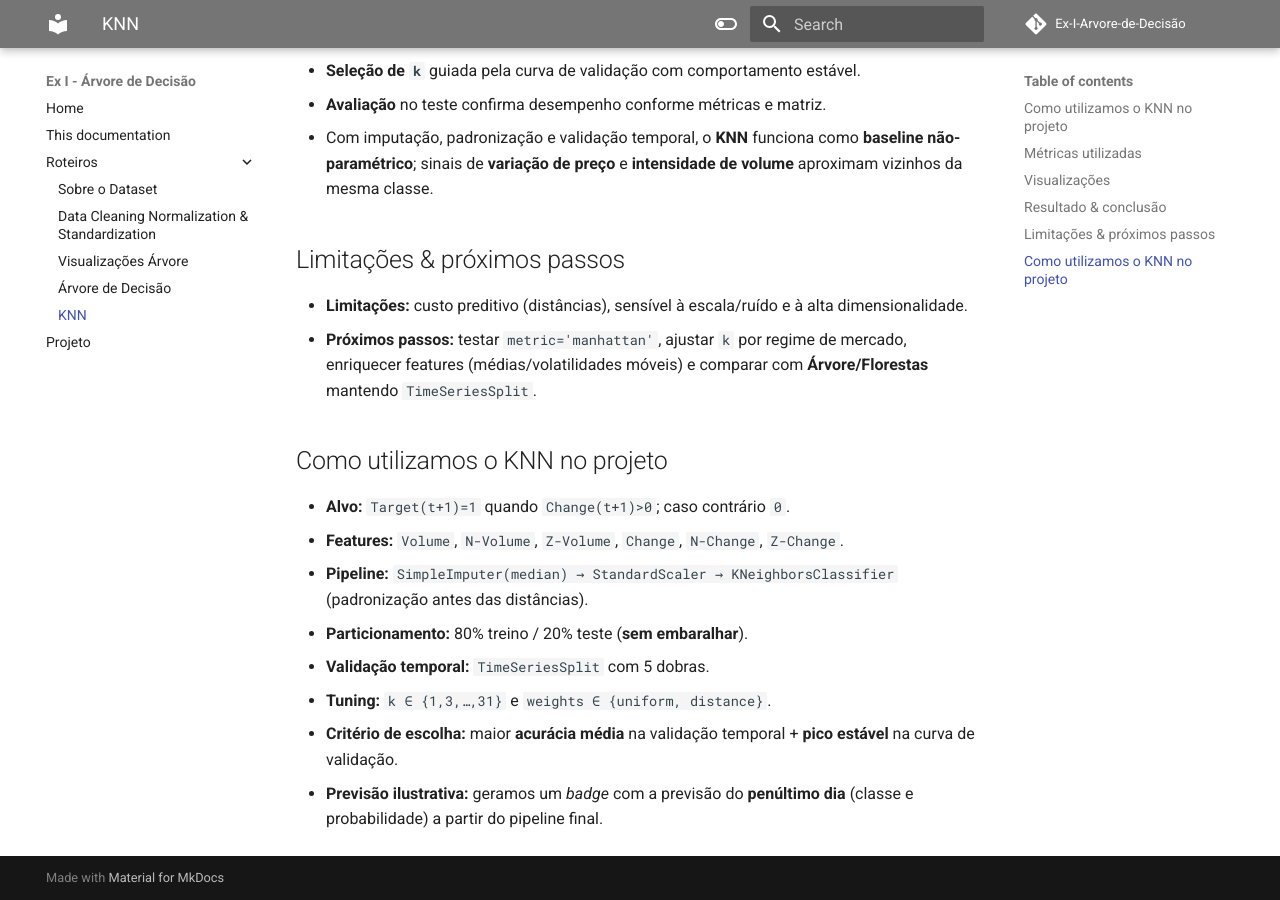
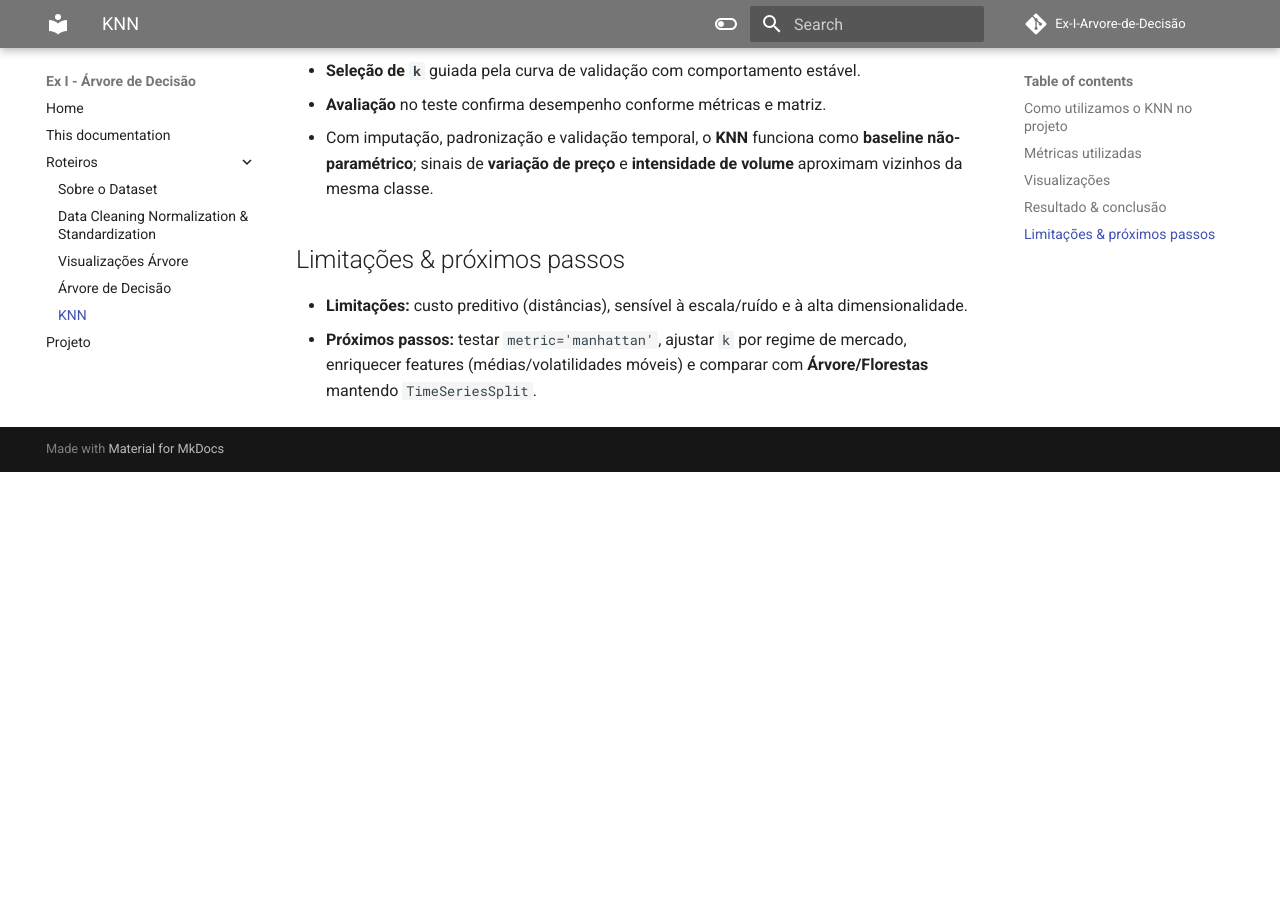
Before and after one commit to Marcio-Alexandroni/Ex-I-Arvore-de-Decis-o, an MkDocs documentation site: the page built from docs/roteiro5/main.md, in a window 1280 px wide and 900 px high, scrolled down 3538 px. Built offline with MkDocs 1.6.1 and Material for MkDocs 9.7.7, drawn with Linux system fonts in a browser that asks for light colours; comment, search, counter and statistics services are not loaded; after the commit the page ends 4010 px from its top, so only the background shows below that.

Commit message:
KNN update

```diff
--- a/docs/roteiro5/main.md
+++ b/docs/roteiro5/main.md
@@ -41,13 +41,3 @@
 ## Limitações & próximos passos
 - **Limitações:** custo preditivo (distâncias), sensível à escala/ruído e à alta dimensionalidade.
 - **Próximos passos:** testar `metric='manhattan'`, ajustar `k` por regime de mercado, enriquecer features (médias/volatilidades móveis) e comparar com **Árvore/Florestas** mantendo `TimeSeriesSplit`.
-
-## Como utilizamos o KNN no projeto
-- **Alvo:** `Target(t+1)=1` quando `Change(t+1)>0`; caso contrário `0`.
-- **Features:** `Volume`, `N-Volume`, `Z-Volume`, `Change`, `N-Change`, `Z-Change`.
-- **Pipeline:** `SimpleImputer(median) → StandardScaler → KNeighborsClassifier` (padronização antes das distâncias).
-- **Particionamento:** 80% treino / 20% teste (**sem embaralhar**).
-- **Validação temporal:** `TimeSeriesSplit` com 5 dobras.
-- **Tuning:** `k ∈ {1,3,…,31}` e `weights ∈ {uniform, distance}`.
-- **Critério de escolha:** maior **acurácia média** na validação temporal + **pico estável** na curva de validação.
-- **Previsão ilustrativa:** geramos um *badge* com a previsão do **penúltimo dia** (classe e probabilidade) a partir do pipeline final.
```
